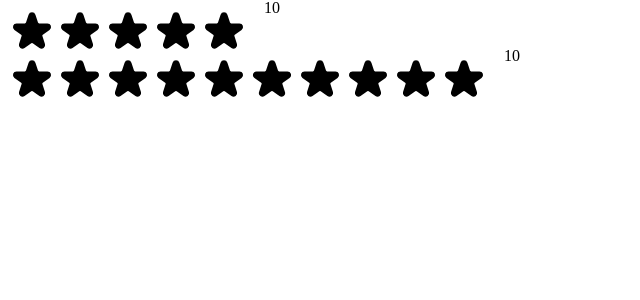
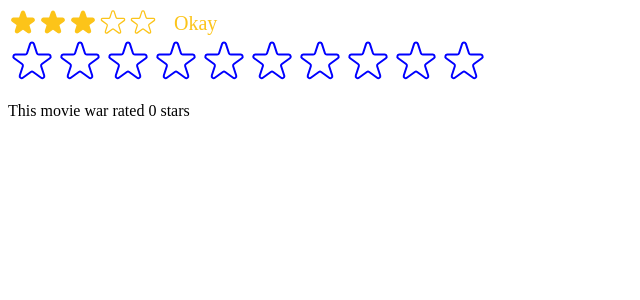
Before and after one commit to luomi16/Awesome-simple-react, a React (Create React App) app in the folder 4-UsePopcorn/: page / in a window 1280 px wide. Shown: the top 300 px of the page, without its empty margins (0-640 px from the left). Built offline with nearby package versions, Linux system fonts and the light colour scheme.

Commit message:
improve reusability with props

```diff
--- a/4-UsePopcorn/src/StarRating.js
+++ b/4-UsePopcorn/src/StarRating.js
@@ -1,3 +1,5 @@
+import { useState } from "react";
+
 const containerStyle = {
   display: "flex",
   alignItem: "center",
@@ -8,52 +10,86 @@
   display: "flex",
 };
 
+// set default value
+export default function StarRating({
+  maxRating = 5,
+  color = "#fcc419",
+  size = 48,
+  className = "",
+  messages = [],
+  defaultRating = 0,
+  onSetRating,
+}) {
+  const [rating, setRating] = useState(defaultRating);
+  const [tempRating, setTempRating] = useState(0);
+
+  function handleRating(rating) {
+    setRating(rating);
+    onSetRating(rating);
+  }
+
   const textStyle = {
-  lineHeight: "0",
+    lineHeight: "1.5",
     margin: "0",
+    color,
+    fontSize: `${size / 1.5}px`,
   };
 
-// set default value
-export default function StarRating({ maxRating = 5 }) {
   return (
-    <div style={containerStyle}>
+    <div style={containerStyle} className={className}>
       <div style={starContainerStyle}>
         {Array.from({ length: maxRating }, (_, i) => (
-          <Star key={i} />
+          <Star
+            key={i}
+            onRate={() => handleRating(i + 1)}
+            full={tempRating ? tempRating >= i + 1 : rating >= i + 1}
+            onHoverIn={() => setTempRating(i + 1)}
+            onHoverOut={() => setTempRating(0)}
+            color={color}
+            size={size}
+          />
         ))}
       </div>
-      <p style={textStyle}>10</p>
+      <p style={textStyle}>
+        {messages.length === maxRating
+          ? messages[tempRating ? tempRating - 1 : rating - 1]
+          : tempRating || rating || ""}
+      </p>
     </div>
   );
 }
 
+function Star({ onRate, full, onHoverIn, onHoverOut, color, size }) {
   const starStyle = {
-  width: "48px",
-  height: "48px",
+    width: `${size}px`,
+    height: `${size}px`,
     dispaly: "block",
     cursor: "pointer",
   };
 
-function Star() {
   return (
-    <span role="button" style={starStyle}>
+    <span
+      role="button"
+      style={starStyle}
+      onClick={onRate}
+      onMouseEnter={onHoverIn}
+      onMouseLeave={onHoverOut}
+    >
+      {full ? (
         <svg
           xmlns="http://www.w3.org/2000/svg"
           viewBox="0 0 20 20"
-        fill="#000"
-        stroke="#000"
+          fill={color}
+          stroke={color}
         >
           <path d="M9.049 2.927c.3-.921 1.603-.921 1.902 0l1.07 3.292a1 1 0 00.95.69h3.462c.969 0 1.371 1.24.588 1.81l-2.8 2.034a1 1 0 00-.364 1.118l1.07 3.292c.3.921-.755 1.688-1.54 1.118l-2.8-2.034a1 1 0 00-1.175 0l-2.8 2.034c-.784.57-1.838-.197-1.539-1.118l1.07-3.292a1 1 0 00-.364-1.118L2.98 8.72c-.783-.57-.38-1.81.588-1.81h3.461a1 1 0 00.951-.69l1.07-3.292z" />
         </svg>
-    </span>
-  );
-}
-
+      ) : (
         <svg
           xmlns="http://www.w3.org/2000/svg"
           fill="none"
           viewBox="0 0 24 24"
-  stroke="#000"
+          stroke={color}
         >
           <path
             strokeLinecap="round"
@@ -61,4 +97,8 @@
             strokeWidth="{2}"
             d="M11.049 2.927c.3-.921 1.603-.921 1.902 0l1.519 4.674a1 1 0 00.95.69h4.915c.969 0 1.371 1.24.588 1.81l-3.976 2.888a1 1 0 00-.363 1.118l1.518 4.674c.3.922-.755 1.688-1.538 1.118l-3.976-2.888a1 1 0 00-1.176 0l-3.976 2.888c-.783.57-1.838-.197-1.538-1.118l1.518-4.674a1 1 0 00-.363-1.118l-3.976-2.888c-.784-.57-.38-1.81.588-1.81h4.914a1 1 0 00.951-.69l1.519-4.674z"
           />
-</svg>;
+        </svg>
+      )}
+    </span>
+  );
+}
--- a/4-UsePopcorn/src/index.js
+++ b/4-UsePopcorn/src/index.js
@@ -1,15 +1,31 @@
-import React from "react";
+import React, { useState } from "react";
 import ReactDOM from "react-dom/client";
 // import "./index.css";
 // import App from "./App";
 
 import StarRating from "./StarRating";
 
+function Test() {
+  const [movieRating, setMovieRating] = useState(0);
+
+  return (
+    <div>
+      <StarRating color="blue" maxRating={10} onSetRating={setMovieRating} />
+      <p>This movie war rated {movieRating} stars</p>
+    </div>
+  );
+}
+
 const root = ReactDOM.createRoot(document.getElementById("root"));
 root.render(
   <React.StrictMode>
     {/* <App /> */}
-    <StarRating maxRating={5} />
-    <StarRating maxRating={10} />
+    <StarRating
+      maxRating={5}
+      size={30}
+      messages={["Terrible", "Bad", "Okay", "Good", "Amazing"]}
+      defaultRating={3}
+    />
+    <Test />
   </React.StrictMode>
 );
```
Lines whose indentation alone changed are shown as unchanged.
